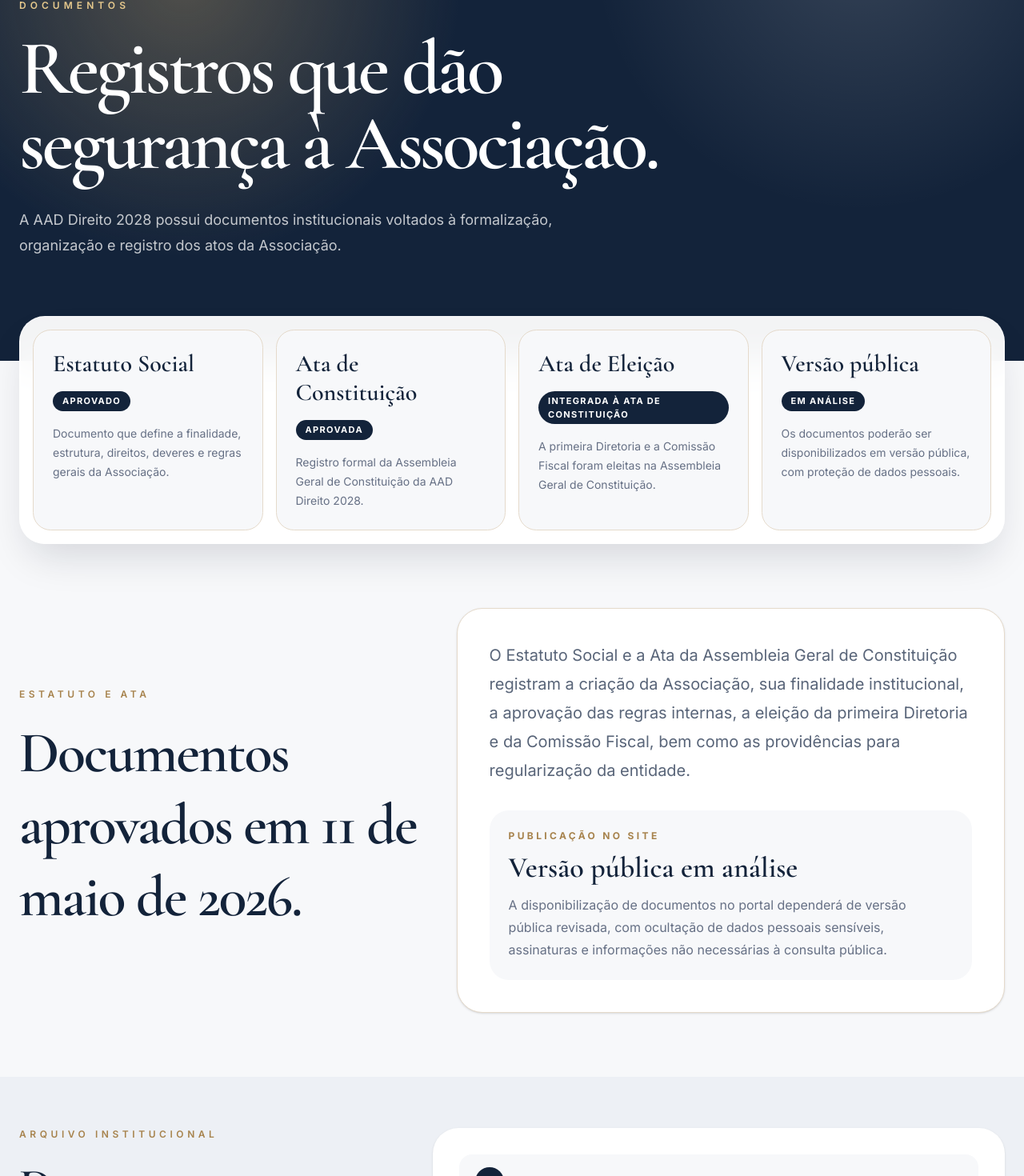
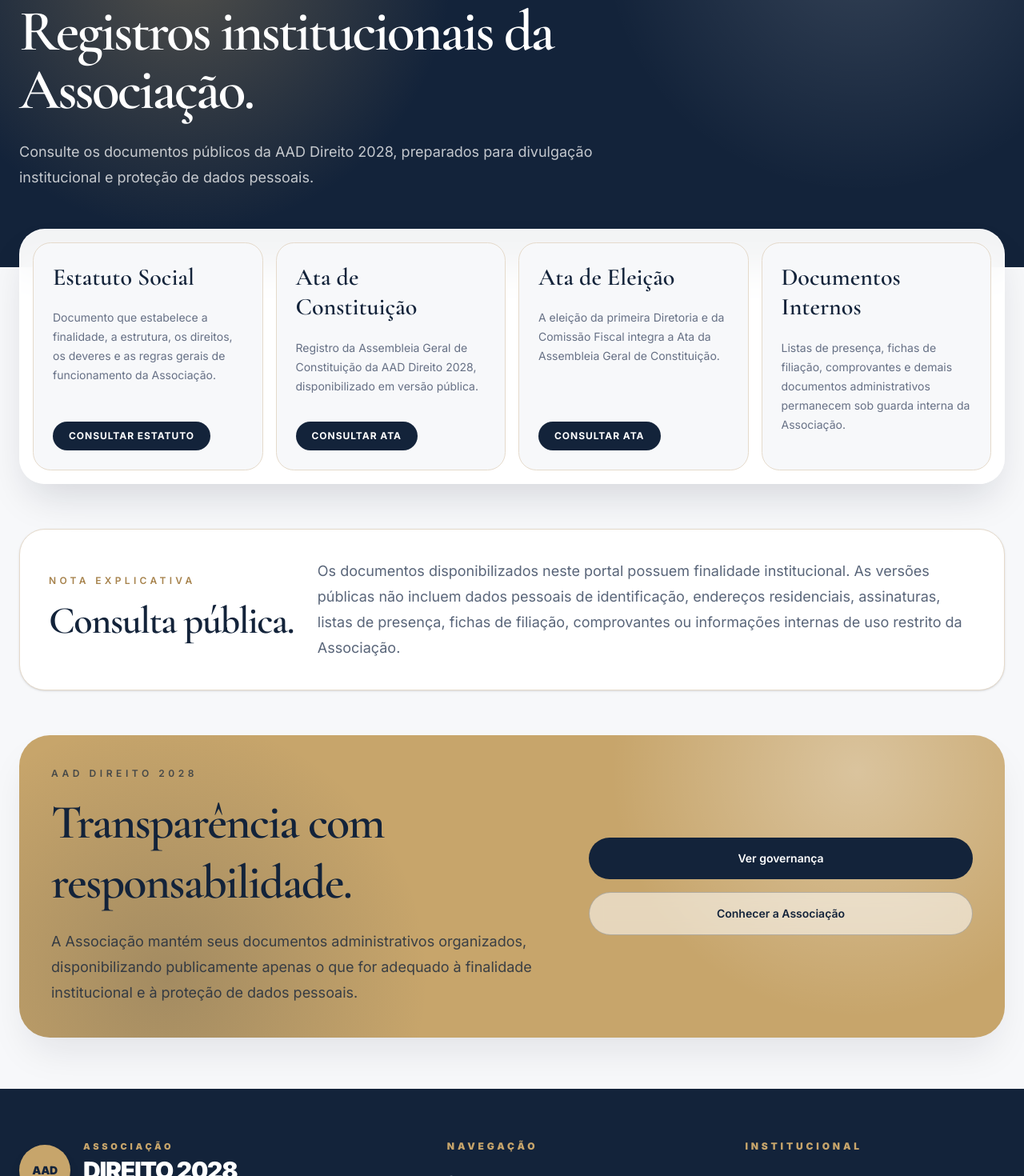
Before and after one commit to agua-2025/Associa-o-Direito-2028, a Next.js app: page /documentos in a window 1280 px wide. Shown: the part 228-1698 px from the top of the page at 80% size. Built offline with nearby package versions, Linux system fonts and the light colour scheme.

Commit message:
Refina documentos públicos da associação

```diff
--- a/app/documentos/page.tsx
+++ b/app/documentos/page.tsx
@@ -6,33 +6,26 @@ import { Header } from "@/components/Header";
 const documentos = [
   {
     titulo: "Estatuto Social",
-    status: "Aprovado",
-    texto: "Documento que define a finalidade, estrutura, direitos, deveres e regras gerais da Associação.",
+    texto: "Documento que estabelece a finalidade, a estrutura, os direitos, os deveres e as regras gerais de funcionamento da Associação.",
+    link: "/documentos/estatuto-social-aad-direito-2028-versao-publica.pdf",
+    botao: "Consultar Estatuto",
   },
   {
     titulo: "Ata de Constituição",
-    status: "Aprovada",
-    texto: "Registro formal da Assembleia Geral de Constituição da AAD Direito 2028.",
+    texto: "Registro da Assembleia Geral de Constituição da AAD Direito 2028, disponibilizado em versão pública.",
+    link: "/documentos/ata-constituicao-aad-direito-2028-versao-publica.pdf",
+    botao: "Consultar Ata",
   },
   {
     titulo: "Ata de Eleição",
-    status: "Integrada à Ata de Constituição",
-    texto: "A primeira Diretoria e a Comissão Fiscal foram eleitas na Assembleia Geral de Constituição.",
+    texto: "A eleição da primeira Diretoria e da Comissão Fiscal integra a Ata da Assembleia Geral de Constituição.",
+    link: "/documentos/ata-constituicao-aad-direito-2028-versao-publica.pdf",
+    botao: "Consultar Ata",
   },
   {
-    titulo: "Versão pública",
-    status: "Em análise",
-    texto: "Os documentos poderão ser disponibilizados em versão pública, com proteção de dados pessoais.",
+    titulo: "Documentos Internos",
+    texto: "Listas de presença, fichas de filiação, comprovantes e demais documentos administrativos permanecem sob guarda interna da Associação.",
   },
-];
-
-const registros = [
-  "Estatuto Social aprovado em Assembleia Geral.",
-  "Ata da Assembleia Geral de Constituição.",
-  "Lista de presença dos associados fundadores.",
-  "Documentos de filiação e cadastro interno.",
-  "Regulamentos de campanhas e eventos.",
-  "Registros administrativos e institucionais.",
 ];
 
 export default function DocumentosPage() {
@@ -43,156 +36,113 @@ export default function DocumentosPage() {
       <section className="relative overflow-hidden bg-[#13233a]">
         <div className="absolute inset-0 bg-[radial-gradient(circle_at_18%_18%,rgba(199,165,107,0.34),transparent_30%),radial-gradient(circle_at_84%_10%,rgba(255,255,255,0.14),transparent_28%)]" />
 
-        <div className="relative mx-auto max-w-7xl px-6 py-24 md:py-32">
+        <div className="relative mx-auto max-w-7xl px-6 py-16 md:py-24">
           <div className="max-w-4xl">
             <p className="text-xs font-semibold uppercase tracking-[0.42em] text-[#e6c98d]">
               Documentos
             </p>
 
-            <h1 className="font-display mt-6 text-6xl font-semibold leading-[0.98] tracking-[-0.04em] text-white md:text-8xl">
-              Registros que dão segurança à Associação.
+            <h1 className="font-display mt-5 text-5xl font-semibold leading-[1.02] tracking-[-0.04em] text-white md:text-7xl">
+              Registros institucionais da Associação.
             </h1>
 
-            <p className="mt-8 max-w-3xl text-lg leading-8 text-white/75">
-              A AAD Direito 2028 possui documentos institucionais voltados à
-              formalização, organização e registro dos atos da Associação.
+            <p className="mt-6 max-w-3xl text-lg leading-8 text-white/75">
+              Consulte os documentos públicos da AAD Direito 2028, preparados
+              para divulgação institucional e proteção de dados pessoais.
             </p>
           </div>
         </div>
       </section>
 
-      <section className="relative z-10 mx-auto -mt-14 max-w-7xl px-6">
-        <div className="grid gap-4 rounded-[2rem] border border-white/60 bg-white/95 p-4 shadow-2xl shadow-slate-900/15 backdrop-blur-xl md:grid-cols-4">
+      <section className="relative z-10 mx-auto -mt-12 max-w-7xl px-6">
+        <div className="grid gap-4 rounded-[2rem] border border-white/60 bg-white/95 p-4 shadow-2xl shadow-slate-900/15 backdrop-blur-xl md:grid-cols-2 lg:grid-cols-4">
           {documentos.map((item) => (
-            <div
+            <article
               key={item.titulo}
-              className="rounded-[1.4rem] border border-[#e5dacb] bg-[#f7f8fa] p-6"
+              className="flex min-h-[285px] flex-col rounded-[1.4rem] border border-[#e5dacb] bg-[#f7f8fa] p-6 transition hover:-translate-y-1 hover:bg-white hover:shadow-xl hover:shadow-slate-900/10"
             >
-              <p className="font-display text-3xl font-semibold text-[#13233a]">
+              <div>
+                <p className="font-display text-3xl font-semibold leading-tight text-[#13233a]">
                   {item.titulo}
                 </p>
 
-              <p className="mt-4 inline-flex rounded-full bg-[#13233a] px-3 py-1 text-[11px] font-bold uppercase tracking-[0.12em] text-white">
-                {item.status}
-              </p>
-
-              <p className="mt-4 text-sm leading-6 text-[#667085]">
+                <p className="mt-5 text-sm leading-6 text-[#667085]">
                   {item.texto}
                 </p>
               </div>
+
+              {"link" in item && item.link && (
+                <Link
+                  href={item.link}
+                  target="_blank"
+                  className="mt-auto inline-flex w-fit rounded-full bg-[#13233a] px-5 py-2.5 text-xs font-bold uppercase tracking-[0.08em] text-white transition hover:-translate-y-1 hover:bg-[#0c1728]"
+                >
+                  {item.botao}
+                </Link>
+              )}
+            </article>
           ))}
         </div>
       </section>
 
-      <section className="mx-auto max-w-7xl px-6 py-20">
-        <div className="grid gap-10 lg:grid-cols-[0.85fr_1.15fr] lg:items-center">
+      <section className="mx-auto max-w-7xl px-6 py-14">
+        <div className="rounded-[2rem] border border-[#e5dacb] bg-white p-7 shadow-sm md:p-9">
+          <div className="grid gap-6 lg:grid-cols-[0.55fr_1.45fr] lg:items-center">
             <div>
-            <p className="text-xs font-semibold uppercase tracking-[0.38em] text-[#a7834d]">
-              Estatuto e Ata
+              <p className="text-xs font-semibold uppercase tracking-[0.36em] text-[#a7834d]">
+                Nota explicativa
               </p>
 
-            <h2 className="font-display mt-5 text-5xl font-semibold leading-tight tracking-[-0.03em] text-[#13233a] md:text-7xl">
-              Documentos aprovados em 11 de maio de 2026.
+              <h2 className="font-display mt-3 text-4xl font-semibold leading-tight tracking-[-0.03em] text-[#13233a] md:text-5xl">
+                Consulta pública.
               </h2>
             </div>
 
-          <div className="rounded-[2rem] border border-[#e5dacb] bg-white p-8 shadow-sm md:p-10">
-            <p className="text-xl leading-9 text-[#596579]">
-              O Estatuto Social e a Ata da Assembleia Geral de Constituição
-              registram a criação da Associação, sua finalidade institucional, a
-              aprovação das regras internas, a eleição da primeira Diretoria e
-              da Comissão Fiscal, bem como as providências para regularização da
-              entidade.
+            <p className="text-base leading-8 text-[#596579] md:text-lg">
+              Os documentos disponibilizados neste portal possuem finalidade
+              institucional. As versões públicas não incluem dados pessoais de
+              identificação, endereços residenciais, assinaturas, listas de
+              presença, fichas de filiação, comprovantes ou informações internas
+              de uso restrito da Associação.
             </p>
-
-            <div className="mt-8 rounded-[1.5rem] bg-[#f7f8fa] p-6">
-              <p className="text-xs font-bold uppercase tracking-[0.28em] text-[#a7834d]">
-                Publicação no site
-              </p>
-
-              <p className="font-display mt-3 text-4xl font-semibold text-[#13233a]">
-                Versão pública em análise
-              </p>
-
-              <p className="mt-3 leading-7 text-[#667085]">
-                A disponibilização de documentos no portal dependerá de versão
-                pública revisada, com ocultação de dados pessoais sensíveis,
-                assinaturas e informações não necessárias à consulta pública.
-              </p>
-            </div>
           </div>
         </div>
       </section>
 
-      <section className="bg-[#edf0f5] py-16">
-        <div className="mx-auto max-w-7xl px-6">
-          <div className="grid gap-10 lg:grid-cols-[0.8fr_1.2fr] lg:items-start">
+      <section className="mx-auto max-w-7xl px-6 pb-16">
+        <div className="relative overflow-hidden rounded-[2.4rem] bg-[#c7a56b] p-8 shadow-2xl shadow-slate-900/10 md:p-10">
+          <div className="absolute inset-0 bg-[radial-gradient(circle_at_85%_12%,rgba(255,255,255,0.34),transparent_28%),radial-gradient(circle_at_15%_80%,rgba(19,35,58,0.20),transparent_30%)]" />
+
+          <div className="relative grid gap-8 lg:grid-cols-[1fr_0.75fr] lg:items-center">
             <div>
-              <p className="text-xs font-semibold uppercase tracking-[0.38em] text-[#a7834d]">
-                Arquivo institucional
+              <p className="text-xs font-semibold uppercase tracking-[0.38em] text-[#13233a]/70">
+                AAD Direito 2028
               </p>
 
-              <h2 className="font-display mt-5 text-5xl font-semibold leading-tight tracking-[-0.03em] text-[#13233a] md:text-6xl">
-                Documentos mantidos pela Associação.
-              </h2>
-            </div>
-
-            <div className="rounded-[2rem] border border-white/70 bg-white p-6 shadow-sm md:p-8">
-              <div className="grid gap-3">
-                {registros.map((item, index) => (
-                  <div
-                    key={item}
-                    className="flex items-center gap-4 rounded-2xl bg-[#f7f8fa] px-5 py-4"
-                  >
-                    <div className="flex h-9 w-9 shrink-0 items-center justify-center rounded-full bg-[#13233a] text-xs font-bold text-white">
-                      {String(index + 1).padStart(2, "0")}
-                    </div>
-
-                    <p className="text-base leading-7 text-[#596579]">
-                      {item}
-                    </p>
-                  </div>
-                ))}
-              </div>
-            </div>
-          </div>
-        </div>
-      </section>
-
-      <section className="mx-auto max-w-7xl px-6 py-20">
-        <div className="relative overflow-hidden rounded-[2.4rem] bg-[#c7a56b] p-8 shadow-2xl shadow-slate-900/10 md:p-12">
-          <div className="absolute inset-0 bg-[radial-gradient(circle_at_85%_12%,rgba(255,255,255,0.34),transparent_28%),radial-gradient(circle_at_15%_80%,rgba(19,35,58,0.20),transparent_30%)]" />
-
-          <div className="relative grid gap-10 lg:grid-cols-[1fr_0.75fr] lg:items-center">
-            <div>
-              <p className="text-xs font-semibold uppercase tracking-[0.38em] text-[#13233a]/70">
-                Proteção de dados
-              </p>
-
-              <h2 className="font-display mt-5 text-5xl font-semibold leading-tight tracking-[-0.03em] text-[#13233a] md:text-6xl">
-                Consulta pública com responsabilidade.
+              <h2 className="font-display mt-4 text-5xl font-semibold leading-tight tracking-[-0.03em] text-[#13233a] md:text-6xl">
+                Transparência com responsabilidade.
               </h2>
 
-              <p className="mt-6 max-w-2xl text-lg leading-8 text-[#13233a]/78">
-                Antes da publicação de qualquer documento no portal, a
-                Associação poderá preparar versão pública adequada, preservando
-                dados pessoais, assinaturas e informações de uso interno.
+              <p className="mt-5 max-w-2xl text-lg leading-8 text-[#13233a]/78">
+                A Associação mantém seus documentos administrativos organizados,
+                disponibilizando publicamente apenas o que for adequado à
+                finalidade institucional e à proteção de dados pessoais.
               </p>
             </div>
 
             <div className="flex flex-col gap-4">
               <Link
-                href="/associacao"
+                href="/transparencia"
                 className="rounded-full bg-[#13233a] px-8 py-4 text-center text-sm font-semibold text-white transition hover:-translate-y-1 hover:bg-[#0c1728]"
               >
-                Conhecer a Associação
+                Ver governança
               </Link>
 
               <Link
-                href="/transparencia"
+                href="/associacao"
                 className="rounded-full border border-[#13233a]/25 bg-white/55 px-8 py-4 text-center text-sm font-semibold text-[#13233a] backdrop-blur transition hover:-translate-y-1 hover:bg-white"
               >
-                Ver governança
+                Conhecer a Associação
               </Link>
             </div>
           </div>
```
Also changed, not shown: 2 other files (tests, documents, lock files or other folders). Lines whose indentation alone changed are shown as unchanged.
